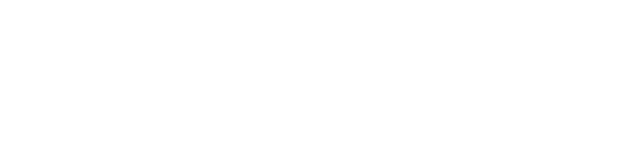
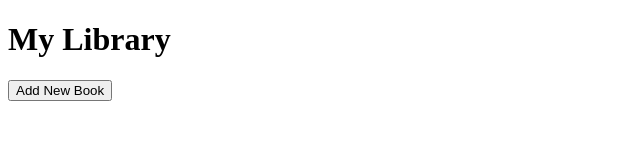
Before and after one commit to marquitos150/library-app, a plain HTML site: page index.html in a window 1280 px wide. Shown: the whole page, without its empty margins (0-640 px from the left). Drawn offline with Linux system fonts and the light colour scheme.

Commit message:
Added HTML boilerplate

```diff
--- a/index.html
+++ b/index.html
@@ -7,6 +7,13 @@
     <link rel="stylesheet" href="styles.css">
 </head>
 <body>
+    <div class="header">
+        <h1>My Library</h1>
+    </div>
+    <div class="library-container">
+        <button id="add-book-button">Add New Book</button>
+        <div class="book-list"></div>
+    </div>
     <script src="book.js"></script>
 </body>
 </html>
```
